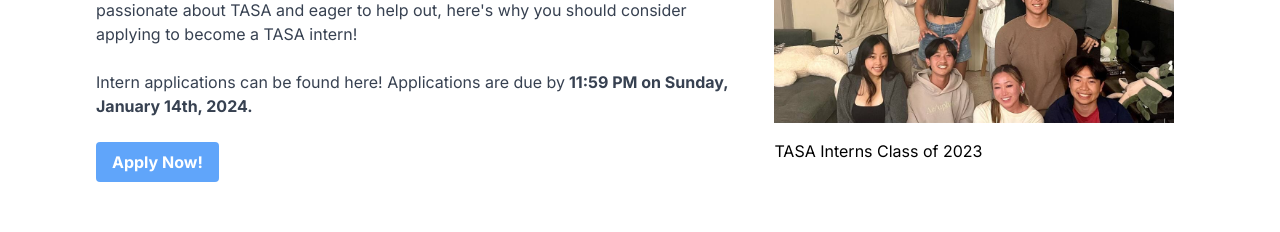
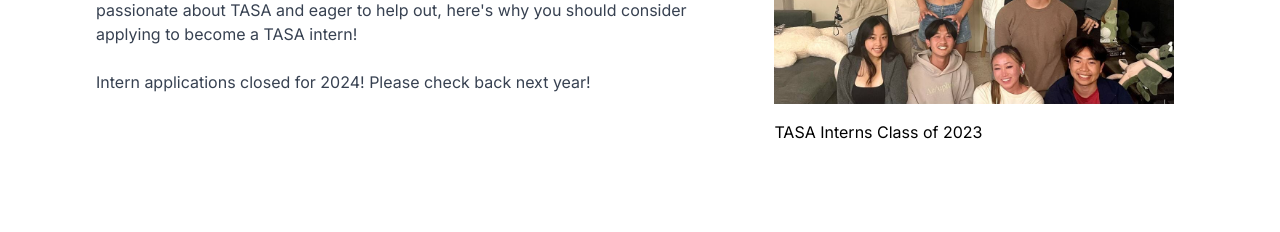
Before and after one commit to UCSBTASA/UCSBTASA.github.io, a Next.js app: page /programs/interns in a window 1280 px wide. Shown: the part 1060-1292 px from the top of the page. Built offline with nearby package versions, Linux system fonts and the light colour scheme.

Commit message:
Update Intern Page

```diff
--- a/app/programs/interns/page.tsx
+++ b/app/programs/interns/page.tsx
@@ -43,17 +43,17 @@ const Interns = () => {
             </p>
             <br />
             <p className="text-gray-700 mb-4">
-              Intern applications can be found here! Applications are due by
-              <strong> 11:59 PM on Sunday, January 14th, 2024.</strong>
+              Intern applications closed for 2024! Please check back next year!
+              {/* <strong> 11:59 PM on Sunday, January 14th, 2024.</strong> */}
             </p>
-            <Link
+            {/* <Link
               href="https://forms.gle/TcsDn8EGMSZ9KhSt8"
               className="inline-block bg-blue-400 text-white font-bold mt-2 py-2 px-4 rounded hover:bg-blue-300 transition-colors duration-300 ease-in-out"
               target="_blank"
               rel="noopener noreferrer"
             >
               Apply Now!
-            </Link>
+            </Link> */}
           </div>
           <div className="flex flex-wrap justify-center items-center md:w-[40%] md:pl-4 mt-4 b">
             <span className="table">
```
